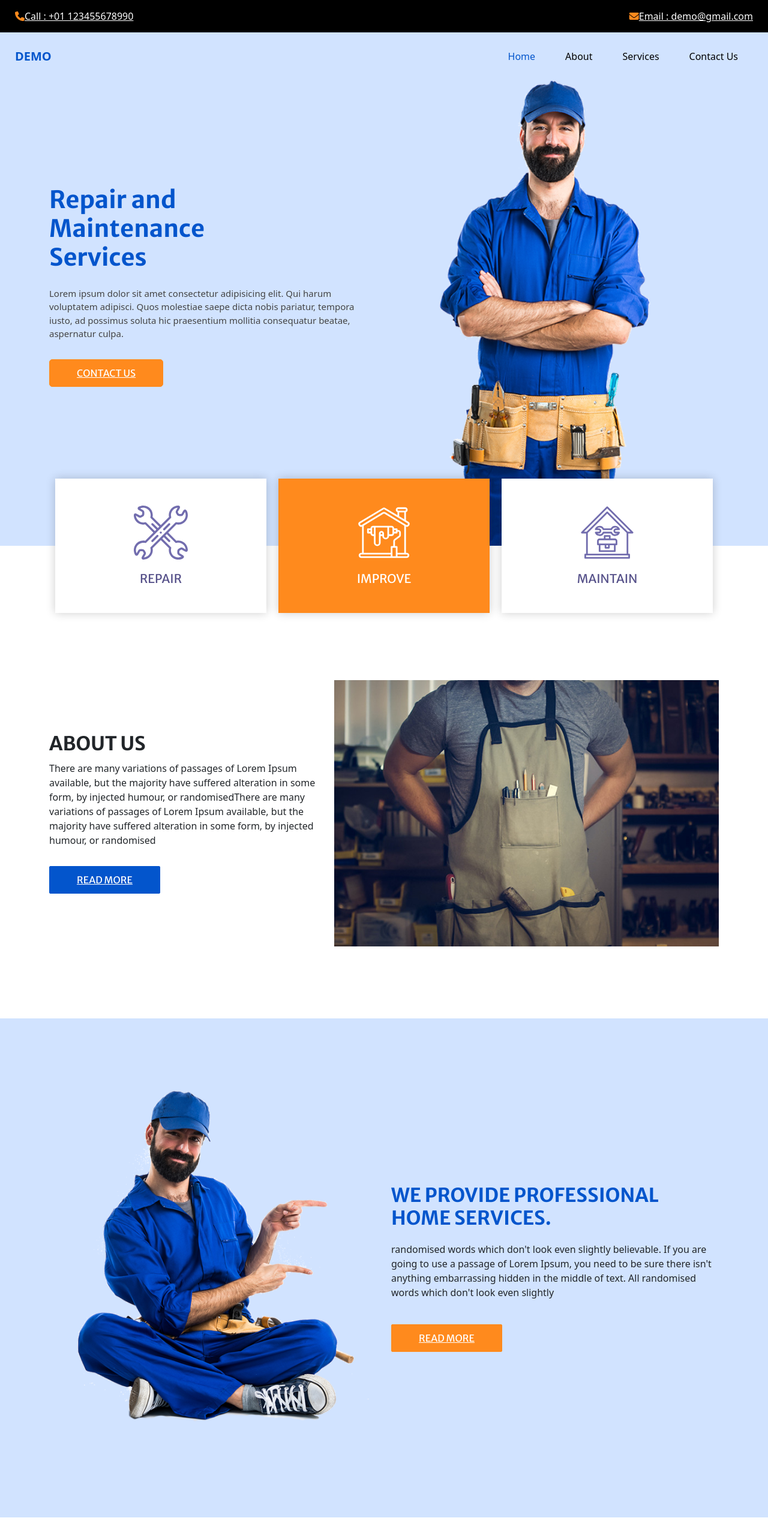
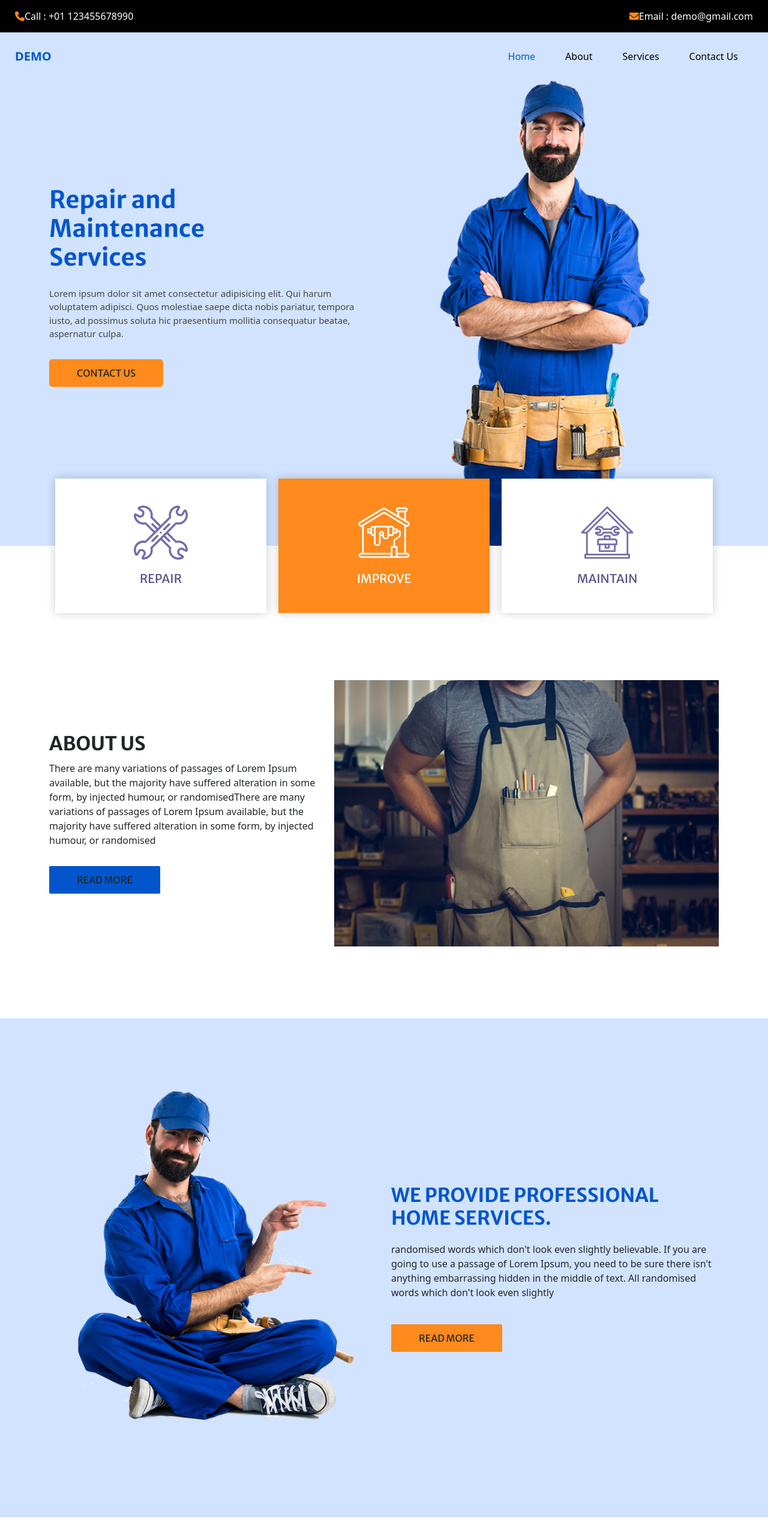
Before and after one commit to dharmendra022/14rg, a React (Create React App) app: page / in a window 1280 px wide. Shown: the top 2566 px of the page at 60% size. Built offline with nearby package versions, Linux system fonts and the light colour scheme.

Commit message:
updated-code

```diff
--- a/src/components/Home.js
+++ b/src/components/Home.js
@@ -14,13 +14,13 @@ const Home = () => {
                     <div class="header_top">
                         <div class="container-fluid">
                             <div class="contact_nav">
-                                <a href="">
+                                <a >
                                     <i class="fa fa-phone" aria-hidden="true"></i>
                                     <span>
                                         Call : +01 123455678990
                                     </span>
                                 </a>
-                                <a href="">
+                                <a >
                                     <i class="fa fa-envelope" aria-hidden="true"></i>
                                     <span>
                                         Email : demo@gmail.com
@@ -76,7 +76,7 @@ const Home = () => {
                                     <p>
                                         Lorem ipsum dolor sit amet consectetur adipisicing elit. Qui harum voluptatem adipisci. Quos molestiae saepe dicta nobis pariatur, tempora iusto, ad possimus soluta hic praesentium mollitia consequatur beatae, aspernatur culpa.
                                     </p>
-                                    <a href="">
+                                    <a >
                                         Contact Us
                                     </a>
                                 </div>
@@ -155,7 +155,7 @@ const Home = () => {
                                 <p>
                                     There are many variations of passages of Lorem Ipsum available, but the majority have suffered alteration in some form, by injected humour, or randomisedThere are many variations of passages of Lorem Ipsum available, but the majority have suffered alteration in some form, by injected humour, or randomised
                                 </p>
-                                <a href="">
+                                <a >
                                     Read More
                                 </a>
                             </div>
@@ -191,7 +191,7 @@ const Home = () => {
                                 <p>
                                     randomised words which don't look even slightly believable. If you are going to use a passage of Lorem Ipsum, you need to be sure there isn't anything embarrassing hidden in the middle of text. All randomised words which don't look even slightly
                                 </p>
-                                <a href="">
+                                <a >
                                     Read More
                                 </a>
                             </div>
@@ -260,7 +260,7 @@ const Home = () => {
                         </div>
                     </div>
                     <div class="btn-box">
-                        <a href="">
+                        <a >
                             View More
                         </a>
                     </div>
@@ -451,7 +451,7 @@ const Home = () => {
                             <div class="info_items">
                                 <div class="row">
                                     <div class="col-md-4">
-                                        <a href="">
+                                        <a >
                                             <div class="item ">
                                                 <div class="img-box ">
                                                     <i class="fa fa-map-marker" aria-hidden="true"></i>
@@ -463,7 +463,7 @@ const Home = () => {
                                         </a>
                                     </div>
                                     <div class="col-md-4">
-                                        <a href="">
+                                        <a >
                                             <div class="item ">
                                                 <div class="img-box ">
                                                     <i class="fa fa-phone" aria-hidden="true"></i>
@@ -475,7 +475,7 @@ const Home = () => {
                                         </a>
                                     </div>
                                     <div class="col-md-4">
-                                        <a href="">
+                                        <a >
                                             <div class="item ">
                                                 <div class="img-box">
                                                     <i class="fa fa-envelope" aria-hidden="true"></i>
@@ -496,16 +496,16 @@ const Home = () => {
                         Follow Us
                     </h4>
                     <div class="box">
-                        <a href="">
+                        <a >
                             <i class="fa fa-facebook" aria-hidden="true"></i>
                         </a>
-                        <a href="">
+                        <a >
                             <i class="fa fa-twitter" aria-hidden="true"></i>
                         </a>
-                        <a href="">
+                        <a >
                             <i class="fa fa-youtube" aria-hidden="true"></i>
                         </a>
-                        <a href="">
+                        <a >
                             <i class="fa fa-instagram" aria-hidden="true"></i>
                         </a>
                     </div>
```
